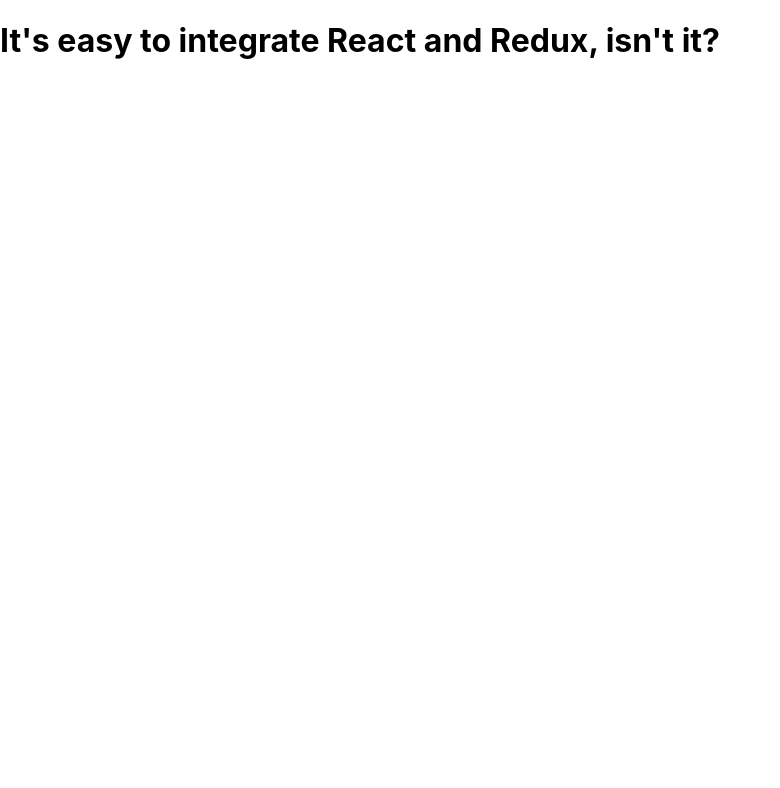
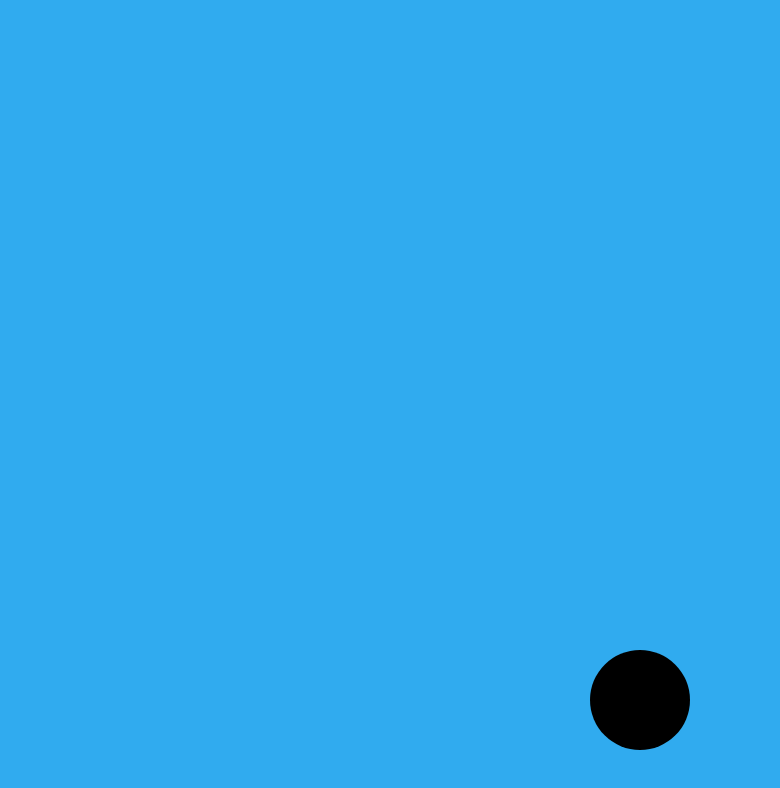
Before and after one commit to northross/aliens-go-home, a React (Create React App) app: page / in a window 1280 px wide. Shown: the top 788 px of the page, without its empty margins (0-780 px from the left). Built offline with nearby package versions, Linux system fonts and the light colour scheme.

Commit message:
Sky.jsx was added and exported into canvas app.js was refactored

```diff
--- a/src/App.js
+++ b/src/App.js
@@ -1,18 +1,14 @@
-import React, {Component} from 'react';
-import PropTypes from 'prop-types';
-
+import React, {Component} from 'react'
+import PropTypes from 'prop-types'
+import Canvas from './components/Canvas'
 class App extends Component {
   render() {
     return (
-      <div className="App">
-        <h1>{this.props.message}</h1>
-      </div>
-    );
+      <Canvas />
+    )
   }
 }
-
 App.propTypes = {
-  message: PropTypes.string.isRequired,
-};
-
-export default App;
+  message: PropTypes.string.isRequired
+}
+export default App
--- a/src/components/Canvas.jsx
+++ b/src/components/Canvas.jsx
@@ -1,15 +1,15 @@
 import React from 'react';
+import Sky from './Sky';
 
 const Canvas = () => {
-  const style = {
-    border: '1px solid black',
-  };
+  const viewBox = [window.innerWidth / -2, 100 - window.innerHeight, window.innerWidth, window.innerHeight];
   return (
     <svg
       id="aliens-go-home-canvas"
       preserveAspectRatio="xMaxYMax none"
-      style={style}
+      viewBox={viewBox}
     >
+      <Sky />
       <circle cx={0} cy={0} r={50} />
     </svg>
   );
--- /dev/null
+++ b/src/components/Sky.jsx
@@ -0,0 +1,20 @@
+import React from 'react';
+
+const Sky = () => {
+  const skyStyle = {
+    fill: '#30abef',
+  };
+  const skyWidth = 5000;
+  const gameHeight = 1200;
+  return (
+    <rect
+      style={skyStyle}
+      x={skyWidth / -2}
+      y={100 - gameHeight}
+      width={skyWidth}
+      height={gameHeight}
+    />
+  );
+};
+
+export default Sky;
--- a/src/index.css
+++ b/src/index.css
@@ -7,6 +7,11 @@
   -moz-osx-font-smoothing: grayscale;
 }
 
+html, body {
+  overflow: hidden;
+  height: 100%;
+}
+
 code {
   font-family: source-code-pro, Menlo, Monaco, Consolas, 'Courier New',
     monospace;
```
